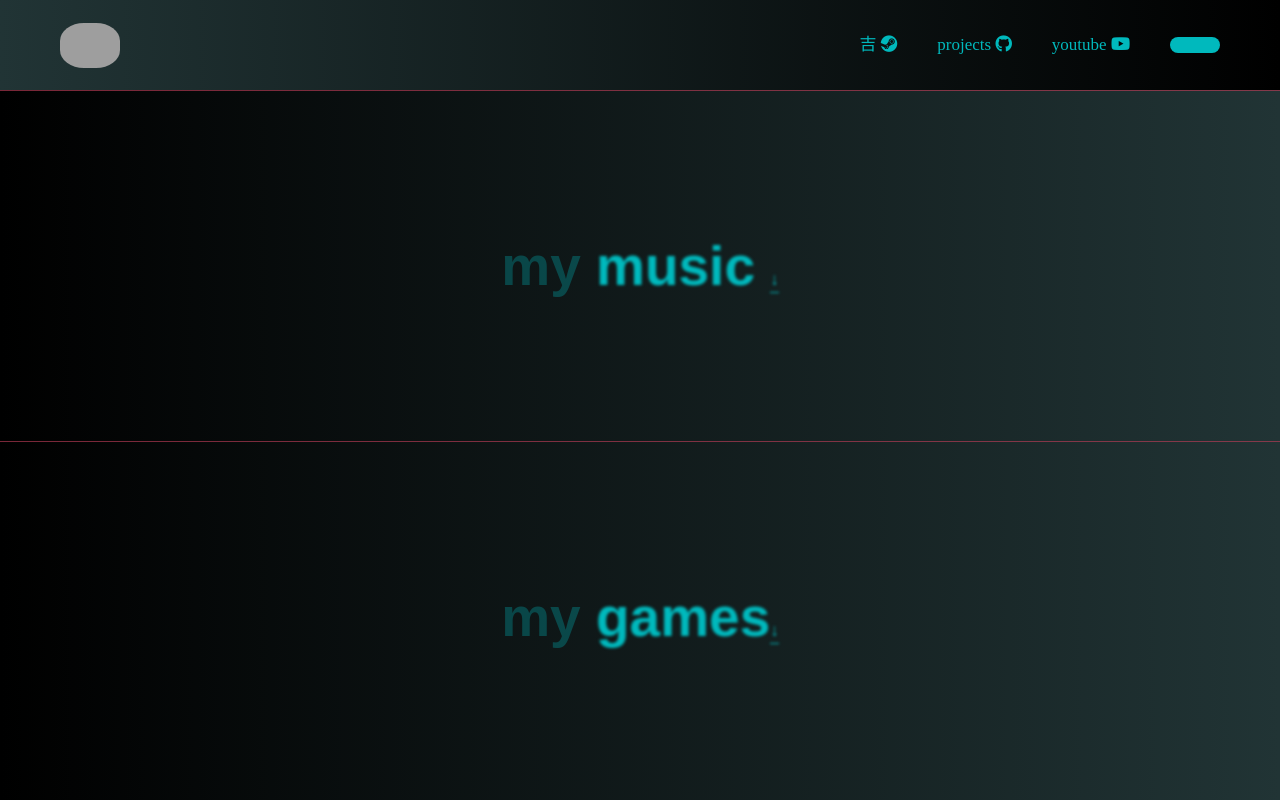
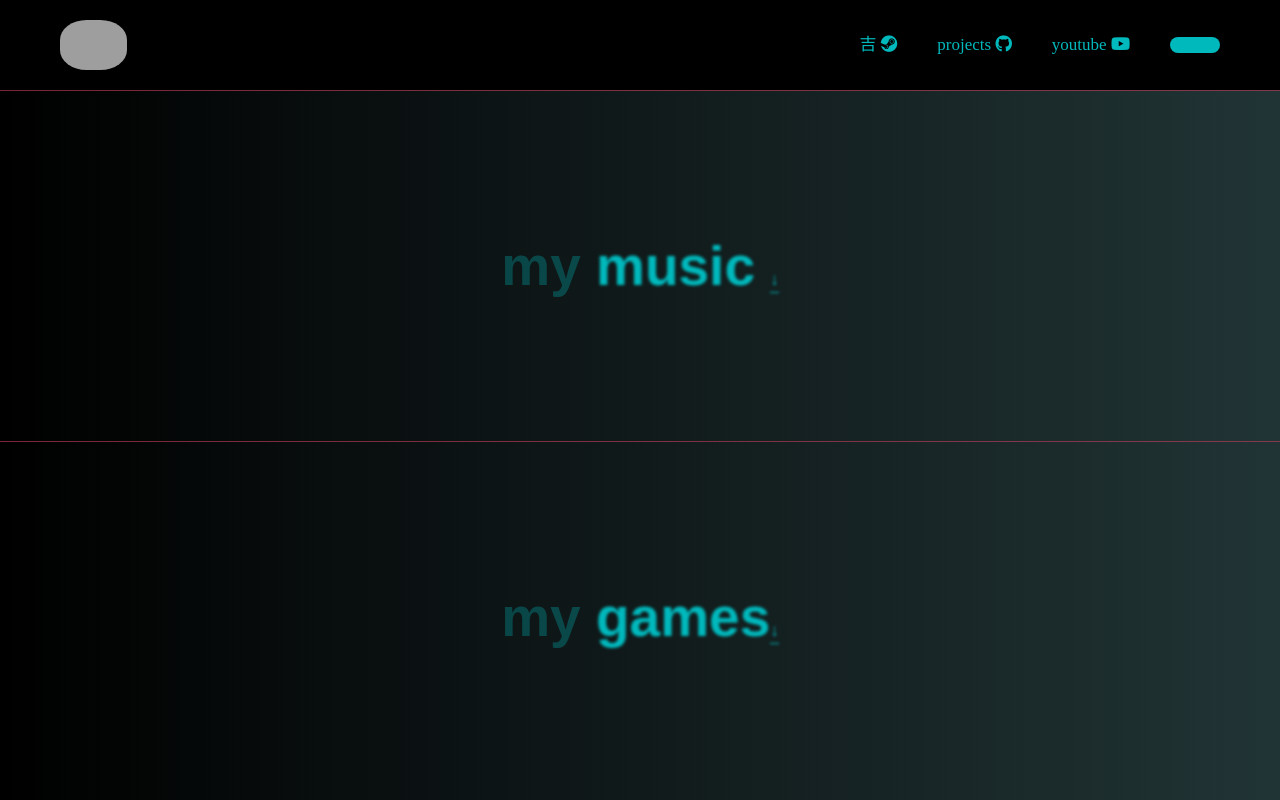
Before and after one commit to joaobraun/joaobraun-v1, a plain HTML site: page index.html in a window 1280 px wide. Drawn offline with Linux system fonts and the light colour scheme; grey boxes are pictures that could not be loaded.

Commit message:
logo changed, delete some comments in js file

```diff
--- a/style.css
+++ b/style.css
@@ -34,7 +34,7 @@ img {
 	width: 100%;
 	padding: 0 6rem;
 	z-index: 100;
-	background-image: linear-gradient(to right, #213435, #000000);
+	background-color:#000000;
 	font-family: "OCR A Std";
 }
 
@@ -44,12 +44,12 @@ img {
 }
 
 .nav__logo {
-	height: 4.5rem;
+	height: 5.0rem;
 	/*transition: all 0.3s;*/
 	transition: transform 0.2s;
 }
 .nav__logo:hover {
-	transform: scale(1.8);
+	transform: scale(1.7);
 }
 
 .nav__links {
@@ -157,6 +157,7 @@ h1 {
 }
 
 #section--2 {
+
 	background-image: linear-gradient(270deg, #213435, #000000);
 }
 
```
Also changed, not shown: script.js (+0 -31 lines), 1 other file.
